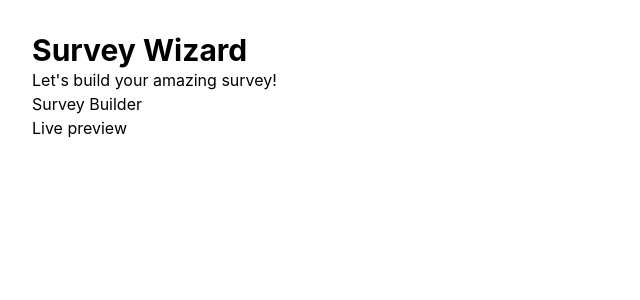
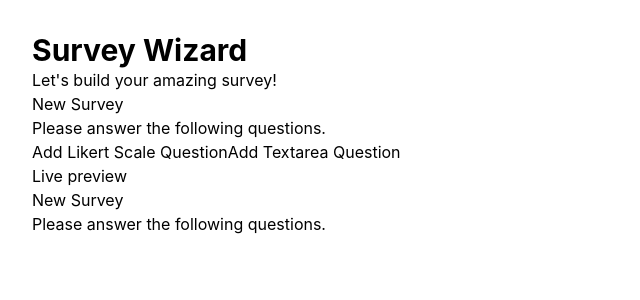
Before and after one commit to elluksm/vue-survey-builder, a Vue app: page / in a window 1280 px wide. Shown: the top 300 px of the page, without its empty margins (0-640 px from the left). Built offline with nearby package versions, Linux system fonts and the light colour scheme.

Commit message:
add survey wizard logic

```diff
--- a/package.json
+++ b/package.json
@@ -18,6 +18,7 @@
   },
   "devDependencies": {
     "@tsconfig/node20": "^20.1.4",
+    "@types/lodash": "^4.17.12",
     "@types/node": "^20.17.0",
     "@vitejs/plugin-vue": "^5.1.4",
     "@vue/eslint-config-prettier": "^10.0.0",
@@ -26,6 +27,7 @@
     "autoprefixer": "^10.4.20",
     "eslint": "^9.13.0",
     "eslint-plugin-vue": "^9.29.0",
+    "lodash": "^4.17.21",
     "npm-run-all2": "^7.0.1",
     "postcss": "^8.4.47",
     "prettier": "^3.3.3",
--- a/src/App.vue
+++ b/src/App.vue
@@ -3,16 +3,7 @@ import SurveyWizard from '@/components/SurveyWizard.vue'
 </script>
 
 <template>
-  <header>
-    <div class="wrapper">
-      <h1 class="text-3xl font-bold">Survey Wizard</h1>
-      <h2>Let's build your amazing survey!</h2>
-    </div>
-  </header>
-
-  <main>
-    <SurveyWizard />
-  </main>
+  <SurveyWizard />
 </template>
 
 <style scoped></style>
--- a/src/components/SurveyWizard.vue
+++ b/src/components/SurveyWizard.vue
@@ -1,15 +1,24 @@
 <script setup lang="ts">
 import LivePreview from '@/components/live-preview/LivePreview.vue'
 import SurveyBuilder from '@/components/survey-builder/SurveyBuilder.vue'
+import { useSurveyWizardStore } from '@/stores/survey-wizard'
+import { storeToRefs } from 'pinia'
 
-defineProps<{
-  msg: string
-}>()
+const surveyStore = useSurveyWizardStore()
+const { survey } = storeToRefs(surveyStore)
 </script>
 
 <template>
-  <SurveyBuilder></SurveyBuilder>
-  <LivePreview></LivePreview>
+  <header>
+    <div class="wrapper">
+      <h1 class="text-3xl font-bold">Survey Wizard</h1>
+      <h2>Let's build your amazing survey!</h2>
+    </div>
+  </header>
+  <main>
+    <SurveyBuilder :survey="survey"></SurveyBuilder>
+    <LivePreview :survey="survey"></LivePreview>
+  </main>
 </template>
 
 <style scoped></style>
--- a/src/components/live-preview/LivePreview.vue
+++ b/src/components/live-preview/LivePreview.vue
@@ -1,10 +1,25 @@
 <script setup lang="ts">
+import TextareaQuestion from '@/components/live-preview/question-types/TextareaQuestion.vue'
+import ScaleQuestion from '@/components//live-preview/question-types/ScaleQuestion.vue'
 import type { Survey } from '@/types/Survey'
+
 defineProps<{
-  msg: string
+  survey: Survey
 }>()
 </script>
 
-<template><p>Live preview</p></template>
+<template>
+  <p>Live preview</p>
+  <h3>{{ survey.title }}</h3>
+  <p>{{ survey.description }}</p>
+
+  <div v-for="question in survey.questions" :key="question.id">
+    <TextareaQuestion
+      v-if="question.type === 'textarea'"
+      :question="question"
+    />
+    <ScaleQuestion v-else-if="question.type === 'scale'" :question="question" />
+  </div>
+</template>
 
 <style scoped></style>
--- a/src/components/live-preview/question-types/ScaleQuestion.vue
+++ b/src/components/live-preview/question-types/ScaleQuestion.vue
@@ -1,9 +1,16 @@
 <script setup lang="ts">
+import type { LikertOption, LikertScaleQuestion } from '@/types/Survey'
 defineProps<{
-  msg: string
+  question: LikertScaleQuestion
 }>()
 </script>
 
-<template><p>Scale question</p></template>
+<template>
+  <label>{{ question.label }}</label>
+  <div v-for="option in question.options" :key="option.value">
+    <input type="radio" :name="question.id" :value="option.value" />
+    <span>{{ option.label }}</span>
+  </div>
+</template>
 
 <style scoped></style>
--- a/src/components/live-preview/question-types/TextareaQuestion.vue
+++ b/src/components/live-preview/question-types/TextareaQuestion.vue
@@ -1,9 +1,13 @@
 <script setup lang="ts">
+import type { OpenTextQuestion } from '@/types/Survey'
 defineProps<{
-  msg: string
+  question: OpenTextQuestion
 }>()
 </script>
 
-<template><p>Textarea question</p></template>
+<template>
+  <label>{{ question.label }}</label>
+  <textarea :placeholder="question.placeholder"></textarea>
+</template>
 
 <style scoped></style>
--- a/src/components/survey-builder/SurveyBuilder.vue
+++ b/src/components/survey-builder/SurveyBuilder.vue
@@ -1,9 +1,42 @@
 <script setup lang="ts">
+import type { Survey } from '@/types/Survey'
+import { useSurveyWizardStore } from '@/stores/survey-wizard'
+
 defineProps<{
-  msg: string
+  survey: Survey
 }>()
+
+const surveyStore = useSurveyWizardStore()
+const {
+  duplicateQuestion,
+  deleteQuestion,
+  addOpenTextQuestion,
+  addLikertScaleQuestion,
+} = surveyStore
 </script>
 
-<template><p>Survey Builder</p></template>
+<template>
+  <h3>{{ survey.title }}</h3>
+  <p>{{ survey.description }}</p>
+
+  <div class="question-builder">
+    <div v-for="question in survey.questions" :key="question.id">
+      <TextareaQuestion
+        v-if="question.type === 'textarea'"
+        :question="question"
+      />
+      <ScaleQuestion
+        v-else-if="question.type === 'scale'"
+        :question="question"
+      />
+
+      <button @click="duplicateQuestion(question.id)">Duplicate</button>
+      <button @click="deleteQuestion(question.id)">Delete</button>
+    </div>
+
+    <button @click="addLikertScaleQuestion">Add Likert Scale Question</button>
+    <button @click="addOpenTextQuestion">Add Textarea Question</button>
+  </div>
+</template>
 
 <style scoped></style>
--- a/src/components/survey-builder/question-types/ScaleQuestion.vue
+++ b/src/components/survey-builder/question-types/ScaleQuestion.vue
@@ -1,9 +1,16 @@
 <script setup lang="ts">
+import type { LikertOption, LikertScaleQuestion } from '@/types/Survey'
 defineProps<{
-  msg: string
+  question: LikertScaleQuestion
 }>()
 </script>
 
-<template><p>Scale question</p></template>
+<template>
+  <p>Likert Scale Question</p>
+  <label>{{ question.label }}</label>
+  <div v-for="(option, index) in question.options" :key="index">
+    <input type="text" :value="option.label" placeholder="Edit option label" />
+  </div>
+</template>
 
 <style scoped></style>
--- a/src/components/survey-builder/question-types/TextareaQuestion.vue
+++ b/src/components/survey-builder/question-types/TextareaQuestion.vue
@@ -1,9 +1,13 @@
 <script setup lang="ts">
+import type { OpenTextQuestion } from '@/types/Survey'
 defineProps<{
-  msg: string
+  question: OpenTextQuestion
 }>()
 </script>
 
-<template><p>Textarea question</p></template>
+<template>
+  <label>{{ question.label }}</label>
+  <textarea :placeholder="question.placeholder"></textarea>
+</template>
 
 <style scoped></style>
--- a/src/stores/counter.ts
+++ /dev/null
@@ -1,12 +0,0 @@
-import { ref, computed } from 'vue'
-import { defineStore } from 'pinia'
-
-export const useCounterStore = defineStore('counter', () => {
-  const count = ref(0)
-  const doubleCount = computed(() => count.value * 2)
-  function increment() {
-    count.value++
-  }
-
-  return { count, doubleCount, increment }
-})
--- /dev/null
+++ b/src/stores/survey-wizard.ts
@@ -0,0 +1,107 @@
+import { ref, watch } from 'vue'
+import { defineStore } from 'pinia'
+import { throttle } from 'lodash'
+import type {
+  Survey,
+  LikertOption,
+  OpenTextQuestion,
+  LikertScaleQuestion,
+} from '@/types/Survey'
+
+export const useSurveyWizardStore = defineStore('survey-wizard', () => {
+  /* New survey object would already been created when coming from the Dashboard view
+   In the Dashboard view you can create a new survey from scratch, from existing templates
+   or you can duplicate already existing survey.
+
+   Here the store is initialized with a new survey from scratch as an example.
+   Survey editing/building features would work similarly in all cases.
+  */
+
+  const survey = ref<Survey>({
+    id: '123', // Placeholder - it would be generated, when saving to a real database
+    title: 'New Survey',
+    description: 'Please answer the following questions.',
+    questions: [], // Start with an empty questions array
+    creationDate: new Date(),
+  })
+
+  // Utility function to generate unique IDs
+  const generateId = () =>
+    `q_${Date.now()}_${Math.random().toString(36).substring(2, 9)}`
+
+  // Add new questions
+  const addOpenTextQuestion = () => {
+    const newQuestion: OpenTextQuestion = {
+      id: generateId(),
+      type: 'textarea',
+      label: 'Please provide additional feedback',
+      placeholder: 'Type your response here...',
+    }
+    survey.value.questions.push(newQuestion)
+  }
+
+  const addLikertScaleQuestion = () => {
+    const newQuestion: LikertScaleQuestion = {
+      id: generateId(),
+      type: 'scale',
+      label: 'How satisfied are you?',
+      options: defaultLikertOptions(),
+    }
+    survey.value.questions.push(newQuestion)
+  }
+
+  // Default Likert options
+  const defaultLikertOptions = (): LikertOption[] => [
+    { value: 1, label: 'Very often' },
+    { value: 2, label: 'Quite often' },
+    { value: 3, label: 'Sometimes' },
+    { value: 4, label: 'Rarely' },
+    { value: 5, label: 'Never' },
+  ]
+
+  const deleteQuestion = (id: string) => {
+    survey.value.questions = survey.value.questions.filter(q => q.id !== id)
+  }
+
+  const duplicateQuestion = (id: string) => {
+    const questionIndex = survey.value.questions.findIndex(q => q.id === id)
+    if (questionIndex !== -1) {
+      const questionToCopy = survey.value.questions[questionIndex]
+      const copiedQuestion = { ...questionToCopy, id: generateId() }
+      if (copiedQuestion.type === 'scale') {
+        copiedQuestion.options = copiedQuestion.options.map(option => ({
+          ...option,
+        }))
+      }
+      survey.value.questions.splice(questionIndex + 1, 0, copiedQuestion) // Insert copied question
+    }
+  }
+
+  // Autosave to localStorage
+  const SURVEY_STORAGE_KEY = `savedSurvey_${survey.value.id}`
+  const saveToLocalStorage = () => {
+    localStorage.setItem(SURVEY_STORAGE_KEY, JSON.stringify(survey.value))
+  }
+
+  // Load from localStorage on initialization
+  const loadFromLocalStorage = () => {
+    const savedSurvey = localStorage.getItem(SURVEY_STORAGE_KEY)
+    if (savedSurvey) {
+      survey.value = JSON.parse(savedSurvey) as Survey
+    }
+  }
+
+  loadFromLocalStorage()
+
+  // Watch survey changes for autosave
+  const throttledSave = throttle(() => saveToLocalStorage(), 500)
+  watch(survey, throttledSave, { deep: true })
+
+  return {
+    survey,
+    addOpenTextQuestion,
+    addLikertScaleQuestion,
+    deleteQuestion,
+    duplicateQuestion,
+  }
+})
--- a/src/types/Survey.ts
+++ b/src/types/Survey.ts
@@ -8,7 +8,7 @@ export interface Survey {
 }
 
 // Union type for different question types
-type Question = ScaleQuestion | TextareaQuestion
+type Question = LikertScaleQuestion | OpenTextQuestion
 
 interface QuestionBase {
   id: string
@@ -16,12 +16,11 @@ interface QuestionBase {
   label: string
   helpText?: string
   required?: boolean
-  answer?: number // User answer (optional, for preview or saved responses)
 }
 
 export type QuestionType = 'scale' | 'textarea'
 
-export interface TextareaQuestion extends QuestionBase {
+export interface OpenTextQuestion extends QuestionBase {
   type: 'textarea'
   placeholder?: string
 }
@@ -31,7 +30,7 @@ export interface LikertOption {
   label: string // Descriptive label for the option (e.g., "Strongly Agree")
 }
 
-export interface ScaleQuestion extends QuestionBase {
+export interface LikertScaleQuestion extends QuestionBase {
   type: 'scale'
   options: LikertOption[] // Array of options for Likert scale
 }
```
Also changed, not shown: 1 other file (tests, documents, lock files or other folders).
